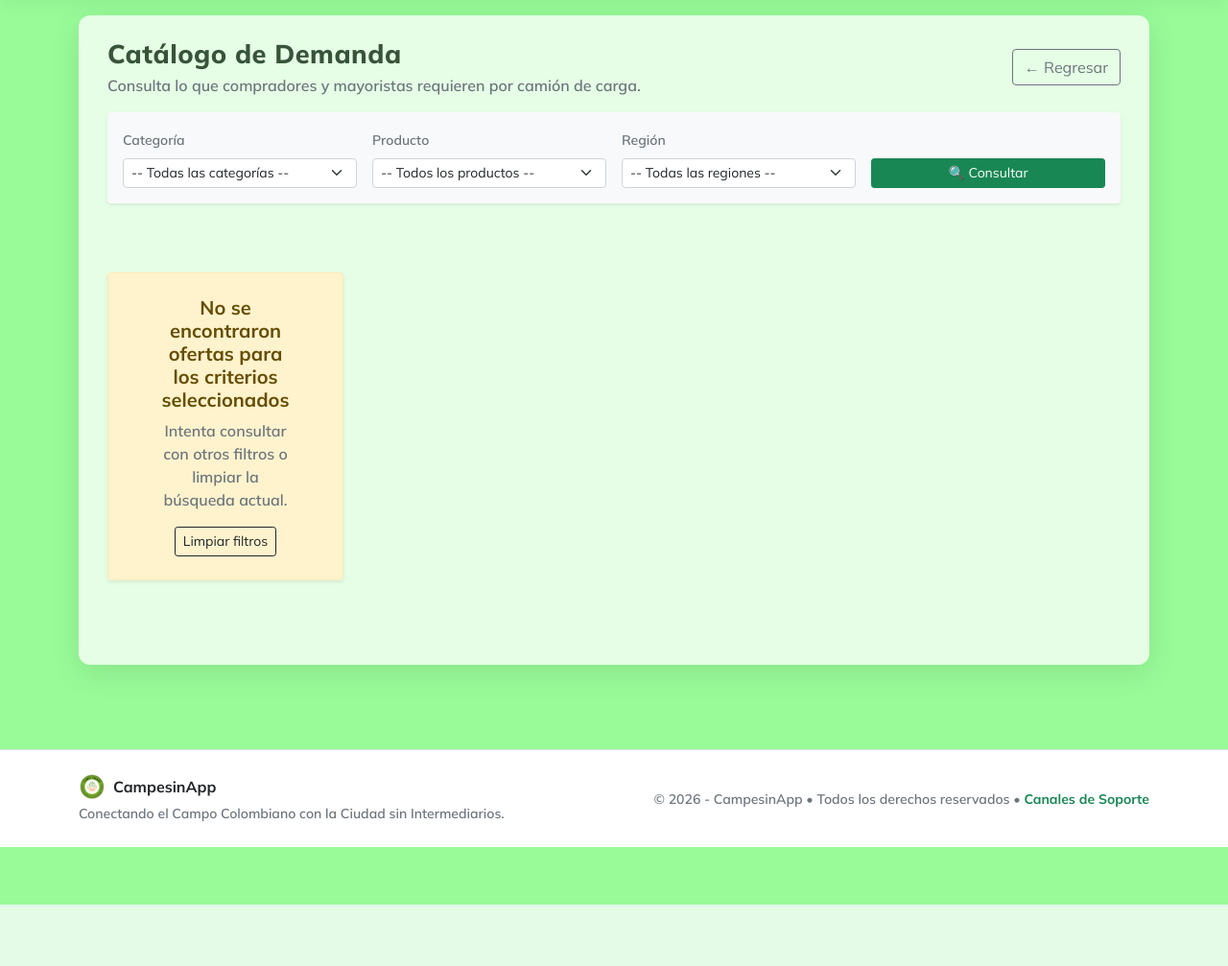
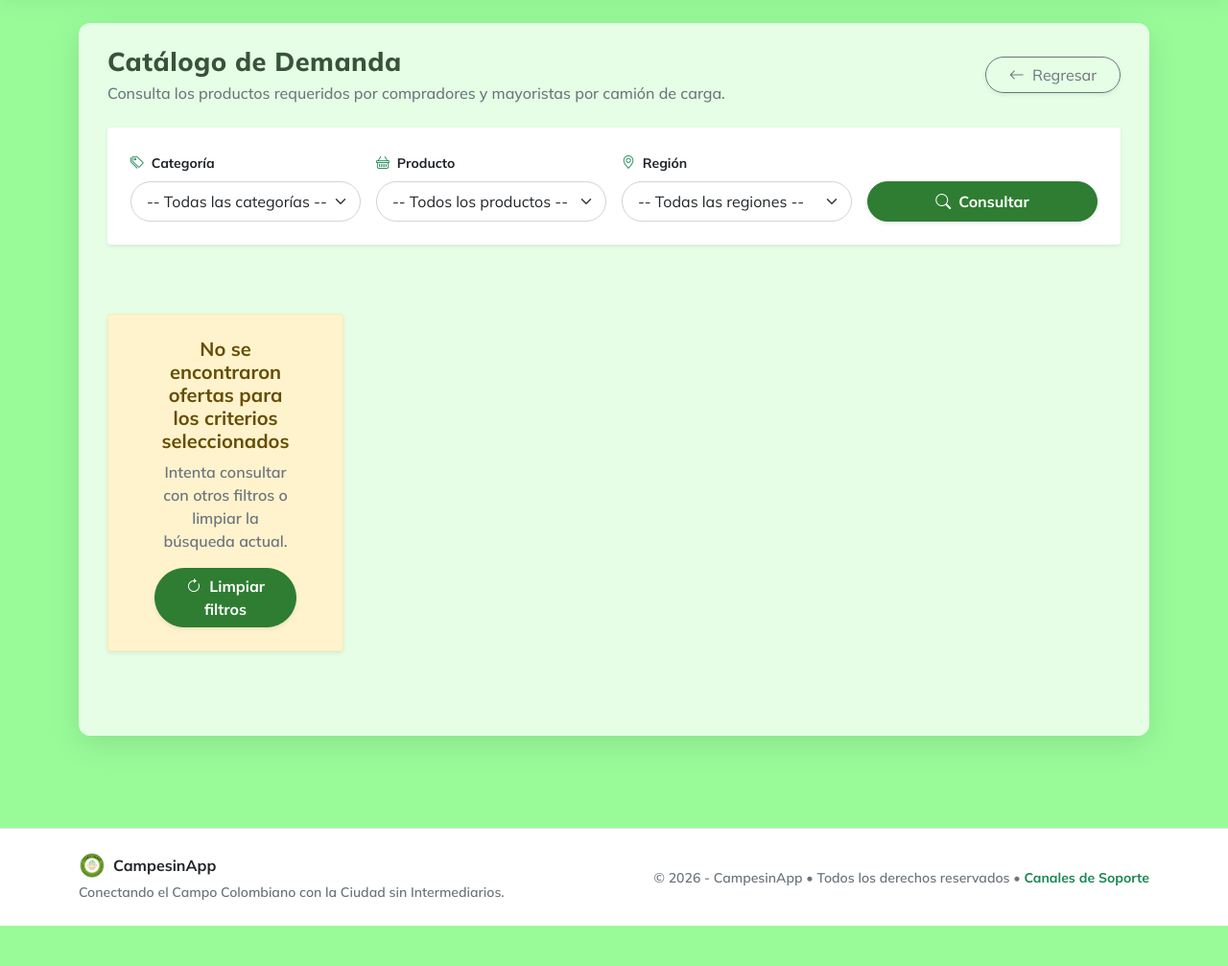
Before and after one commit to jjonatantj/CampesinApp, an ASP.NET Core app: page /catalogo/Index in a window 1280 px wide. Shown: the part 71-1078 px from the top of the page at 96% size. Before the commit the page ends 1014 px from the top, so only its background shows below. Run offline with ASP.NET Core 8, Linux system fonts and the light colour scheme; style sheets or scripts are compiled from the project's sources; some libraries are stand-ins or nearby versions.

Commit message:
rediseño de la pantalla catalago de demanda

```diff
--- a/Views/catalogo/Index.cshtml
+++ b/Views/catalogo/Index.cshtml
@@ -4,34 +4,43 @@
     ViewData["Title"] = "Catálogo de Demanda";
     // Seleccionar el Layout según si el usuario está autenticado o es invitado
     Layout = Model.EsUsuarioAutenticado ? "_LayoutCasosUso" : "_Layout";
+
+    // Lectura del rol desde la sesión HTTP y el ViewModel
+    string? rolUsuario = Context.Session.GetString("RolUsuario") ?? Model.RolUsuario;
+    bool esComprador = string.Equals(rolUsuario, "Comprador", StringComparison.OrdinalIgnoreCase);
+    // Validación lógica: si el rol es diferente a Comprador (ej. Invitado o Campesino), mostrar exclusivamente "Ver detalle"
+    string textoBoton = esComprador ? "Ver Detalle / Responder" : "Ver detalle";
 }
 
-<!-- Contenedor principal integrado con la clase global .main-container de site.css -->
-<div class="container main-container py-4 my-3">
+<!-- Iconos de Bootstrap para la vista -->
+<link rel="stylesheet" href="https://cdn.jsdelivr.net/npm/bootstrap-icons@1.10.5/font/bootstrap-icons.css" />
+
+<!-- Contenedor principal con clase global .main-container de site.css y esquinas redondeadas -->
+<div class="container main-container py-4 my-4 rounded-4">
 
     <!-- ============================================================== -->
     <!-- FLUJO DE EXCEPCIÓN: FE-01-CU011 (Error en Base de Datos)       -->
     <!-- ============================================================== -->
     @if (Model.TieneErrorConexion)
     {
-        <div class="card border-danger shadow-sm my-4 text-center">
-            <div class="card-header bg-danger text-white">
-                <h5 class="mb-0">⚠️ Error de Base de Datos</h5>
+        <div class="card border-danger shadow-sm my-4 text-center rounded-4 overflow-hidden">
+            <div class="card-header bg-danger text-white py-3">
+                <h5 class="mb-0 fw-bold">⚠️ Error de Base de Datos</h5>
             </div>
-            <div class="card-body py-4">
-                <p class="card-text fs-5 text-secondary">
+            <div class="card-body py-4 px-3">
+                <p class="card-text fs-5 text-secondary mb-4">
                     @(Model.MensajeError ?? "No fue posible cargar el catálogo de demanda. Intente más tarde")
                 </p>
                 <!-- Botón Aceptar: Redirecciona a la pantalla principal o bienvenida según la sesión -->
                 @if (Model.EsUsuarioAutenticado)
                 {
-                    <a asp-controller="PantallaPrincipal" asp-action="Index" class="btn btn-success px-4">
+                    <a asp-controller="PantallaPrincipal" asp-action="Index" class="btn btn-success rounded-pill px-4 fw-bold text-white shadow-sm" style="background-color: #2e7d32; border-color: #2e7d32;">
                         Aceptar
                     </a>
                 }
                 else
                 {
-                    <a asp-controller="PaginaBienvenida" asp-action="Bienvenida" class="btn btn-success px-4">
+                    <a asp-controller="PaginaBienvenida" asp-action="Bienvenida" class="btn btn-success rounded-pill px-4 fw-bold text-white shadow-sm" style="background-color: #2e7d32; border-color: #2e7d32;">
                         Aceptar
                     </a>
                 }
@@ -45,7 +54,7 @@
         <!-- ============================================================== -->
         @if (TempData["MensajeError"] != null)
         {
-            <div class="alert alert-warning alert-dismissible fade show shadow-sm mb-4" role="alert">
+            <div class="alert alert-warning alert-dismissible fade show shadow-sm mb-4 rounded-4" role="alert">
                 <div class="d-flex align-items-center">
                     <span class="fs-4 me-2">⚠️</span>
                     <div>
@@ -59,23 +68,25 @@
         <!-- ============================================================== -->
         <!-- ENCABEZADO Y BOTÓN REGRESAR (Paso 2 del CU-011)                -->
         <!-- ============================================================== -->
-        <div class="d-flex flex-wrap justify-content-between align-items-center mb-3 gap-2">
+        <div class="d-flex flex-wrap justify-content-between align-items-center mb-4 gap-3">
             <div>
                 <h1 class="brand-title mb-1">Catálogo de Demanda</h1>
-                <p class="text-muted mb-0">Consulta lo que compradores y mayoristas requieren por camión de carga.</p>
+                <p class="text-muted mb-0" style="font-weight: 500;">
+                    Consulta los productos requeridos por compradores y mayoristas por camión de carga.
+                </p>
             </div>
-            <!-- Botón regresar en la parte superior derecha -->
+            <!-- Botón regresar con estilo redondeado (rounded-pill) en la parte superior derecha -->
             <div>
                 @if (Model.EsUsuarioAutenticado)
                 {
-                    <a asp-controller="PantallaPrincipal" asp-action="Index" class="btn btn-outline-secondary">
-                        ← Regresar
+                    <a asp-controller="PantallaPrincipal" asp-action="Index" class="btn btn-outline-secondary rounded-pill px-4 fw-semibold shadow-sm">
+                        <i class="bi bi-arrow-left me-1"></i> Regresar
                     </a>
                 }
                 else
                 {
-                    <a asp-controller="PaginaBienvenida" asp-action="Bienvenida" class="btn btn-outline-secondary">
-                        ← Regresar
+                    <a asp-controller="PaginaBienvenida" asp-action="Bienvenida" class="btn btn-outline-secondary rounded-pill px-4 fw-semibold shadow-sm">
+                        <i class="bi bi-arrow-left me-1"></i> Regresar
                     </a>
                 }
             </div>
@@ -85,13 +96,15 @@
         <!-- BARRA DE FILTROS: Categoría, Producto, Región y Consultar      -->
         <!-- (Paso 2 y Paso 3 del CU-011)                                   -->
         <!-- ============================================================== -->
-        <div class="card bg-light border-0 shadow-sm p-3 mb-4">
+        <div class="card rounded-4 border-0 shadow-sm p-4 mb-4 bg-white">
             <form method="get" asp-controller="catalogo" asp-action="Index" class="row g-3 align-items-end">
 
                 <!-- 1. Desplegable Categoría -->
                 <div class="col-md-3">
-                    <label for="categoria" class="form-label fw-semibold small text-muted">Categoría</label>
-                    <select id="categoria" name="categoria" class="form-select form-select-sm">
+                    <label for="categoria" class="form-label fw-bold text-dark small">
+                        <i class="bi bi-tags me-1 text-success"></i> Categoría
+                    </label>
+                    <select id="categoria" name="categoria" class="form-select rounded-pill px-3 py-2 border-secondary-subtle">
                         <option value="">-- Todas las categorías --</option>
                         @foreach (var cat in Model.CategoriasDisponibles)
                         {
@@ -104,8 +117,10 @@
 
                 <!-- 2. Desplegable Producto -->
                 <div class="col-md-3">
-                    <label for="producto" class="form-label fw-semibold small text-muted">Producto</label>
-                    <select id="producto" name="producto" class="form-select form-select-sm">
+                    <label for="producto" class="form-label fw-bold text-dark small">
+                        <i class="bi bi-basket me-1 text-success"></i> Producto
+                    </label>
+                    <select id="producto" name="producto" class="form-select rounded-pill px-3 py-2 border-secondary-subtle">
                         <option value="">-- Todos los productos --</option>
                         @foreach (var prod in Model.ProductosDisponibles)
                         {
@@ -118,8 +133,10 @@
 
                 <!-- 3. Desplegable Región -->
                 <div class="col-md-3">
-                    <label for="region" class="form-label fw-semibold small text-muted">Región</label>
-                    <select id="region" name="region" class="form-select form-select-sm">
+                    <label for="region" class="form-label fw-bold text-dark small">
+                        <i class="bi bi-geo-alt me-1 text-success"></i> Región
+                    </label>
+                    <select id="region" name="region" class="form-select rounded-pill px-3 py-2 border-secondary-subtle">
                         <option value="">-- Todas las regiones --</option>
                         @foreach (var reg in Model.RegionesDisponibles)
                         {
@@ -132,15 +149,15 @@
 
                 <!-- 4. Botón verde Consultar (Paso 2) y Limpiar Filtros -->
                 <div class="col-md-3 d-flex gap-2">
-                    <button type="submit" class="btn btn-success btn-sm w-100 fw-semibold">
-                        🔍 Consultar
+                    <button type="submit" class="btn btn-success rounded-pill fw-bold text-white px-4 shadow-sm w-100 py-2 d-flex align-items-center justify-content-center gap-2" style="background-color: #2e7d32; border-color: #2e7d32;">
+                        <i class="bi bi-search"></i> Consultar
                     </button>
                     @if (!string.IsNullOrEmpty(Model.CategoriaSeleccionada) ||
                          !string.IsNullOrEmpty(Model.ProductoSeleccionado) ||
                          !string.IsNullOrEmpty(Model.RegionSeleccionada))
                     {
-                        <a asp-controller="catalogo" asp-action="Index" class="btn btn-outline-secondary btn-sm" title="Limpiar filtros">
-                            Limpiar
+                        <a asp-controller="catalogo" asp-action="Index" class="btn btn-outline-secondary rounded-pill px-3 shadow-sm d-flex align-items-center justify-content-center" title="Limpiar filtros">
+                            <i class="bi bi-x-lg"></i>
                         </a>
                     }
                 </div>
@@ -156,39 +173,70 @@
             {
                 @foreach (var item in Model.Demandas)
                 {
+                    var urlDetalle = Url.Action("Detalle", "catalogo", new { id = item.IdDemanda });
+                    var nombreProducto = item.IdTipoProductoNavigation?.Producto ?? "Producto agrícola";
+
                     <div class="col">
-                        <!-- Tarjeta estándar HTML conectada con CSS global -->
-                        <div class="card h-100 shadow-sm border-0">
+                        <!-- Tarjeta de demanda interactiva con clases globales .product-card de site.css -->
+                        <div class="product-card h-100 shadow-sm border-0 js-card-demanda position-relative"
+                             data-url="@urlDetalle"
+                             style="cursor: pointer;"
+                             role="region"
+                             aria-label="Demanda de @nombreProducto">
 
-                            <!-- 1. Imagen del producto (Placeholder por defecto listo para reemplazo) -->
-                            <img src="~/images/logo.jpeg"
-                                 alt="Imagen de @(item.IdTipoProductoNavigation?.Producto ?? "Producto")"
-                                 class="card-img card-img-top"
-                                 style="height: 180px; object-fit: cover;" />
+                            <!-- 1. Imagen del producto interactiva: hacer clic redirige a CU-012 -->
+                            <a href="@urlDetalle"
+                               class="product-img-box d-block overflow-hidden position-relative text-decoration-none"
+                               style="height: 180px; padding: 0;"
+                               title="Hacer clic para ver el detalle de @nombreProducto (CU-012)">
+                                <img src="~/images/logo.jpeg"
+                                     alt="Imagen de @nombreProducto"
+                                     class="w-100 h-100"
+                                     style="object-fit: cover;" />
+                                <span class="category-pill position-absolute top-0 end-0 m-2 badge bg-white text-success shadow-sm rounded-pill px-3 py-1 fw-bold" style="border: 1px solid rgba(46, 125, 50, 0.2);">
+                                    <i class="bi bi-eye-fill me-1"></i> Ver detalle
+                                </span>
+                            </a>
 
-                            <div class="card-body d-flex flex-column justify-content-between">
-                                <!-- Nombre del producto -->
-                                <h5 class="card-title text-success fw-bold">
-                                    @(item.IdTipoProductoNavigation?.Producto ?? "Producto sin especificar")
-                                </h5>
+                            <div class="product-body p-3 d-flex flex-column justify-content-between flex-grow-1">
+                                <div>
+                                    <!-- Nombre del producto -->
+                                    <h5 class="product-title text-success fw-bold mb-2">
+                                        @nombreProducto
+                                    </h5>
 
-                                <!-- 2. Cantidad demandada (Kilos) -->
-                                <p class="card-text mb-2">
-                                    <span class="fw-semibold">Cantidad demandada:</span>
-                                    <span>@item.CantidadDeman Kilos</span>
-                                </p>
+                                    <!-- Metadatos de la demanda -->
+                                    <div class="demand-meta small text-muted mb-3">
+                                        <div class="demand-meta-item d-flex justify-content-between align-items-center mb-1">
+                                            <span><i class="bi bi-box-seam me-1 text-success"></i> Demanda:</span>
+                                            <span class="fw-bold text-dark">@item.CantidadDeman Kilos</span>
+                                        </div>
+                                        @if (item.IdPuntoAcopioNavigation?.IdMunicipioNavigation != null)
+                                        {
+                                            <div class="demand-meta-item d-flex justify-content-between align-items-center mb-1">
+                                                <span><i class="bi bi-geo-alt me-1 text-success"></i> Destino:</span>
+                                                <span class="fw-semibold text-secondary">@item.IdPuntoAcopioNavigation.IdMunicipioNavigation.Municipio1</span>
+                                            </div>
+                                        }
+                                    </div>
 
-                                <!-- 3. Valor propuesto / Precio -->
-                                <p class="card-text mb-3">
-                                    <span class="fw-semibold">Valor propuesto:</span>
-                                    <span class="text-success fw-bold fs-5">$@item.PrecioDeman.ToString("N0")</span>
-                                </p>
+                                    <!-- Caja de precio propuesta (.price-box de site.css) -->
+                                    <div class="price-box mb-3">
+                                        <span class="price-label">Valor propuesto</span>
+                                        <p class="price-value">$@item.PrecioDeman.ToString("N0")</p>
+                                    </div>
+                                </div>
 
-                                <!-- 4. Botón Ver Detalle / Responder (CU-012) -->
-                                <a asp-controller="catalogo" asp-action="Detalle" asp-route-id="@item.IdDemanda"
-                                   class="btn btn-outline-success btn-sm w-100 fw-semibold shadow-sm">
-                                    Ver Detalle / Responder →
-                                </a>
+                                <!-- 2. Botón de acción interactivo (redirige a CU-012). Texto condicional según rol -->
+                                <div class="pt-2">
+                                    <a href="@urlDetalle"
+                                       class="btn btn-success rounded-pill w-100 fw-bold text-white shadow-sm py-2 d-flex align-items-center justify-content-center gap-2"
+                                       style="background-color: #2e7d32; border-color: #2e7d32;"
+                                       title="@textoBoton">
+                                        <span>@textoBoton</span>
+                                        <i class="bi bi-chevron-right"></i>
+                                    </a>
+                                </div>
                             </div>
 
                         </div>
@@ -201,11 +249,11 @@
                 <!-- FLUJO DE EXCEPCIÓN: FE-02-CU011 (Filtración sin resultados)     -->
                 <!-- ============================================================== -->
                 <div class="col-12 text-center py-5">
-                    <div class="alert alert-warning shadow-sm d-inline-block px-5 py-4">
+                    <div class="alert alert-warning shadow-sm d-inline-block px-5 py-4 rounded-4">
                         <h5 class="fw-bold mb-2">No se encontraron ofertas para los criterios seleccionados</h5>
                         <p class="text-muted mb-3">Intenta consultar con otros filtros o limpiar la búsqueda actual.</p>
-                        <a asp-controller="catalogo" asp-action="Index" class="btn btn-outline-dark btn-sm">
-                            Limpiar filtros
+                        <a asp-controller="catalogo" asp-action="Index" class="btn btn-success rounded-pill px-4 fw-bold text-white shadow-sm" style="background-color: #2e7d32; border-color: #2e7d32;">
+                            <i class="bi bi-arrow-clockwise me-1"></i> Limpiar filtros
                         </a>
                     </div>
                 </div>
@@ -214,3 +262,24 @@
     }
 
 </div>
+
+@section Scripts {
+    <script>
+        // Interactividad completa de la tarjeta de demanda (Paso 5 CU-011 y CU-012):
+        // Hacer clic en cualquier parte de la tarjeta redirige a la vista de detalle de la demanda
+        document.addEventListener('DOMContentLoaded', function () {
+            const cards = document.querySelectorAll('.js-card-demanda');
+            cards.forEach(card => {
+                card.addEventListener('click', function (e) {
+                    // Evitar navegación doble si el clic se originó directamente en un enlace o botón
+                    if (!e.target.closest('a, button')) {
+                        const url = this.getAttribute('data-url');
+                        if (url) {
+                            window.location.href = url;
+                        }
+                    }
+                });
+            });
+        });
+    </script>
+}
```
